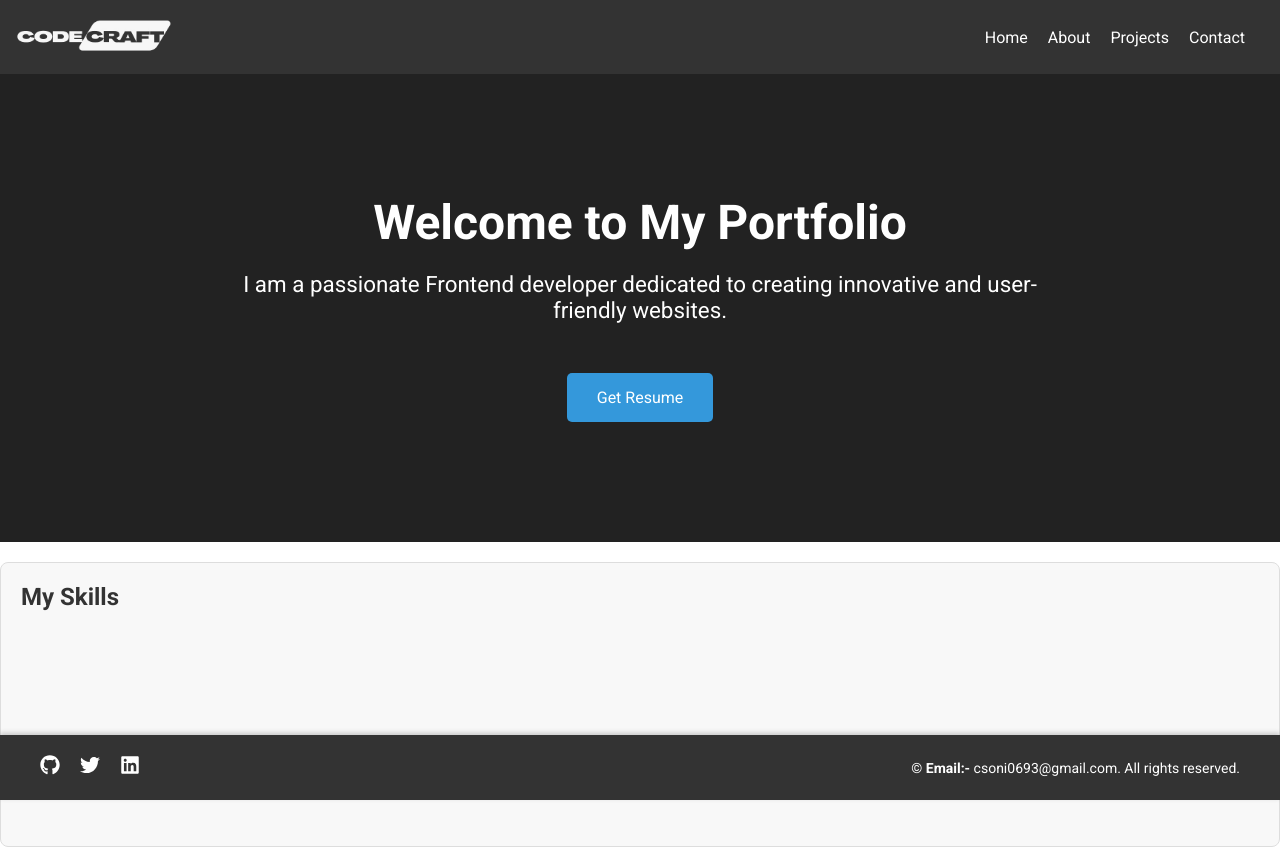
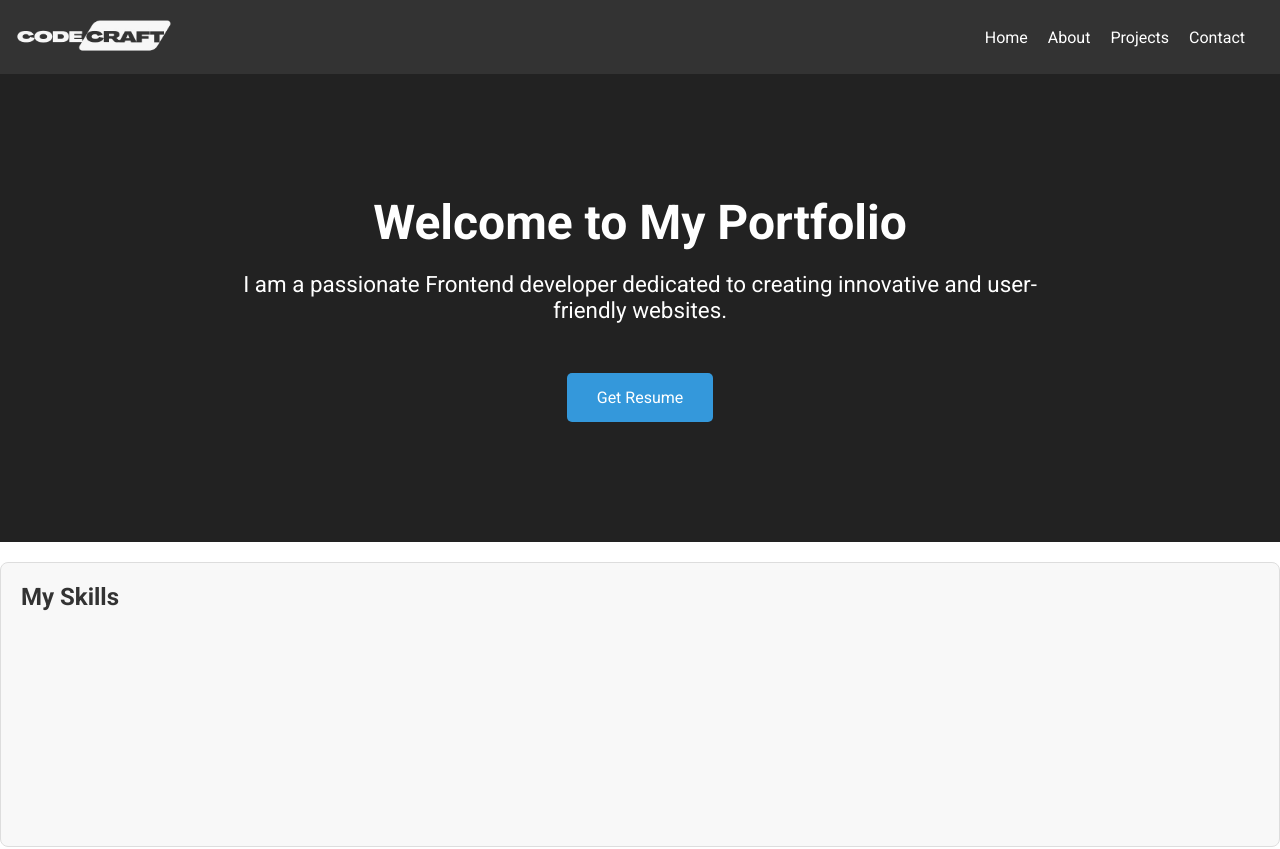
Before and after one commit to chirag-soni23/My-portfolio, a React (Vite) app in the folder client/: page / in a window 1280 px wide. Shown: the top 849 px of the page. Built offline with nearby package versions, Linux system fonts and the light colour scheme.

Commit message:
my-portfolio

```diff
--- a/client/src/Components/Footer.jsx
+++ b/client/src/Components/Footer.jsx
@@ -3,10 +3,9 @@ import { FaGithub, FaTwitter, FaLinkedin } from "react-icons/fa";
 import "../Stylesheet/Footer.css";
 
 const Footer = ({path}) => {
-
-
+  const route = path == "/contact"
   return (
-    <footer className={`footer ${path ? "fixed-bottom":""}`}>
+    <footer className={`footer ${route ? "fixed-bottom":""}`}>
       <div className="footer-container">
         <div className="social-links">
           <a
```
